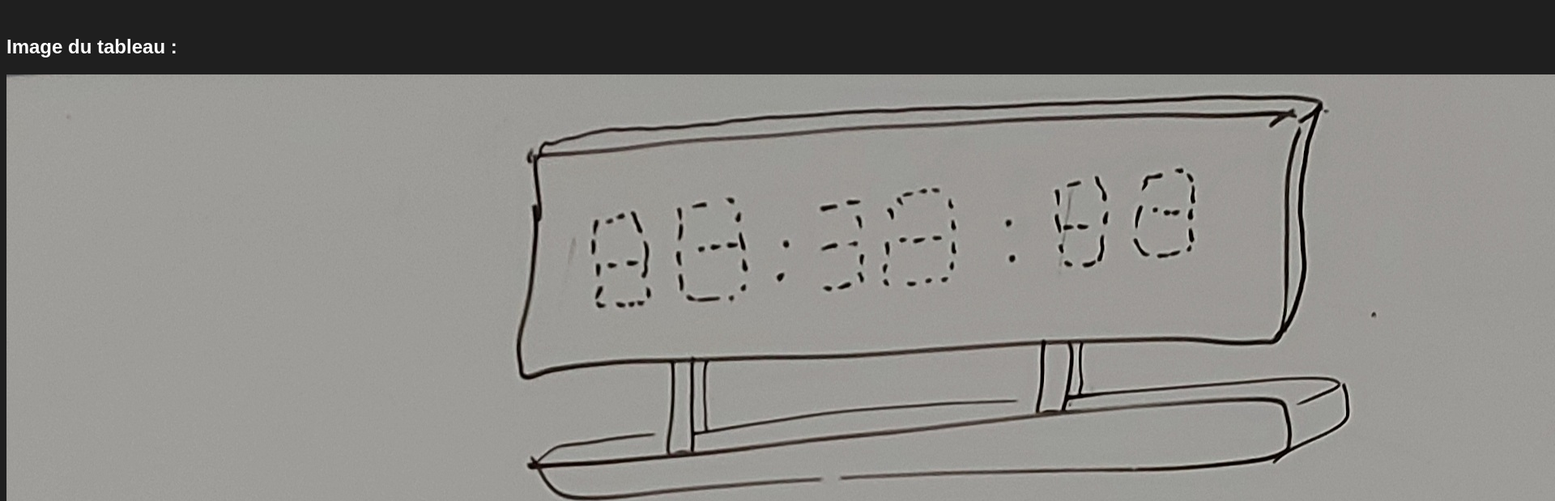
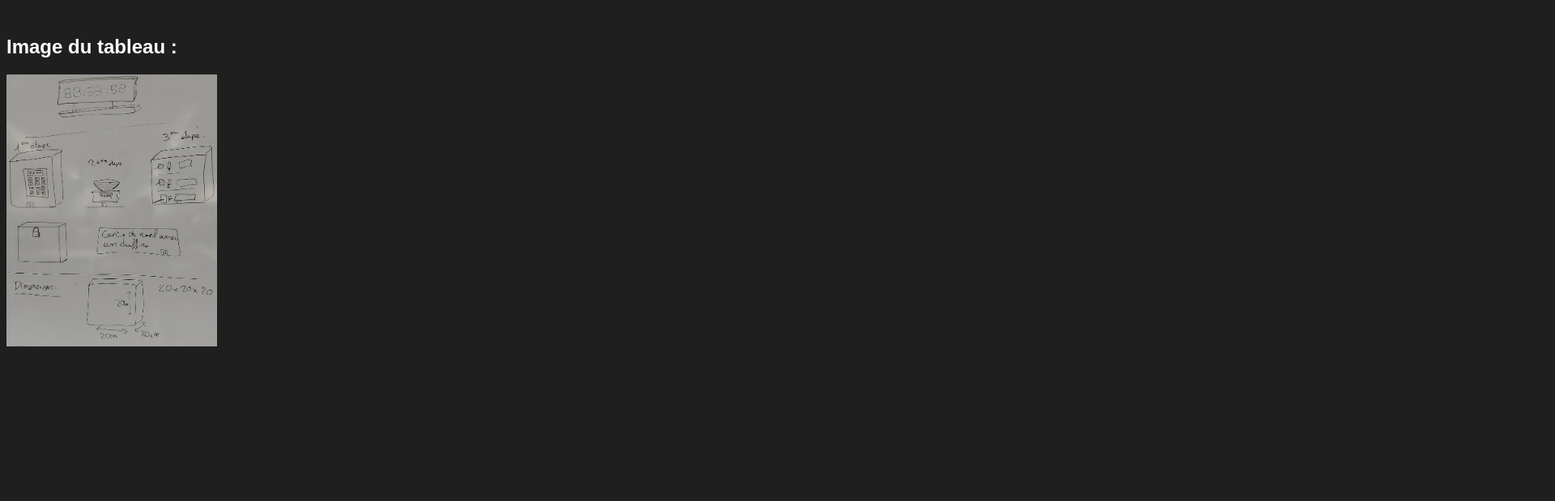
Before and after one commit to leot03/snir, a plain HTML site: page index.html in a window 1280 px wide. Shown: the part 508-1127 px from the top of the page at 81% size, 1920 px wide, since content can reach past the window. After the commit the page ends 948 px from the top, so only its background shows below. Drawn offline with Linux system fonts and the light colour scheme.

Commit message:
update index.html
- Dimensions image

```diff
--- a/index.html
+++ b/index.html
@@ -31,7 +31,7 @@
     </div>
     <div>
       <h2><br>Image du tableau :</h2>
-       <img src="tableau.jpg" alt="Image_du_tableau">
+       <img src="tableau.jpg" alt="Image_du_tableau" style="width:260px;height:336px;">
     </div>
   </body>
 </html>
```
